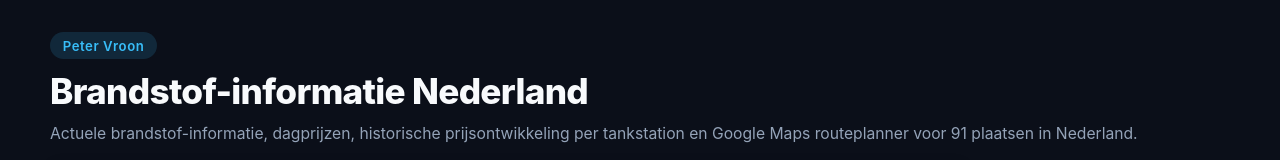
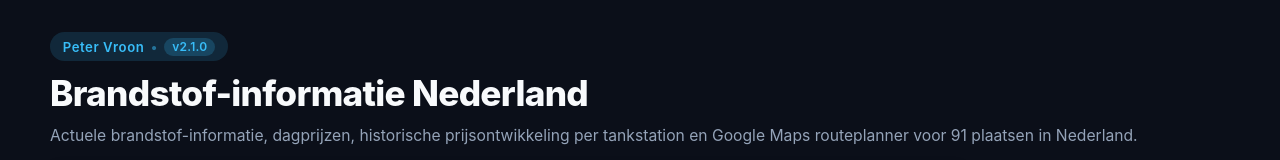
Before and after one commit to petervroon-tech/Brandstof-informatie, a plain HTML site: page index.html in a window 1280 px wide. Shown: the top 160 px of the page. Drawn offline with Linux system fonts and the light colour scheme; no server answers.

Commit message:
Voeg versienummer v2.1.0 toe aan badge, footer en README

```diff
--- a/index.html
+++ b/index.html
@@ -2114,7 +2114,11 @@
 <body>
   <div class="container">
     <header id="topHeader">
-      <div class="badge">Peter Vroon</div>
+      <div class="badge">
+        <span>Peter Vroon</span>
+        <span style="opacity: 0.5;">•</span>
+        <span style="background: rgba(56, 189, 248, 0.2); padding: 0.1rem 0.5rem; border-radius: 999px; font-size: 0.75rem; letter-spacing: 0.02em;">v2.1.0</span>
+      </div>
       <h1>Brandstof-informatie Nederland</h1>
       <p class="subtitle">
         Actuele brandstof-informatie, dagprijzen, historische prijsontwikkeling per tankstation en Google Maps routeplanner voor 91 plaatsen in Nederland.
@@ -2399,7 +2403,7 @@
 
     <footer>
       <div>💡 <em>Klik op een tankstation of de knop <strong>🗺️ Kaart & Route</strong> om het Google Maps kaartje en de routeplanner te openen.</em></div>
-      <div>Brandstof-informatie Nederland • Peter Vroon</div>
+      <div>Brandstof-informatie Nederland • Peter Vroon • Versie 2.1.0</div>
     </footer>
   </div>
 
```
Also changed, not shown: 1 other file.
